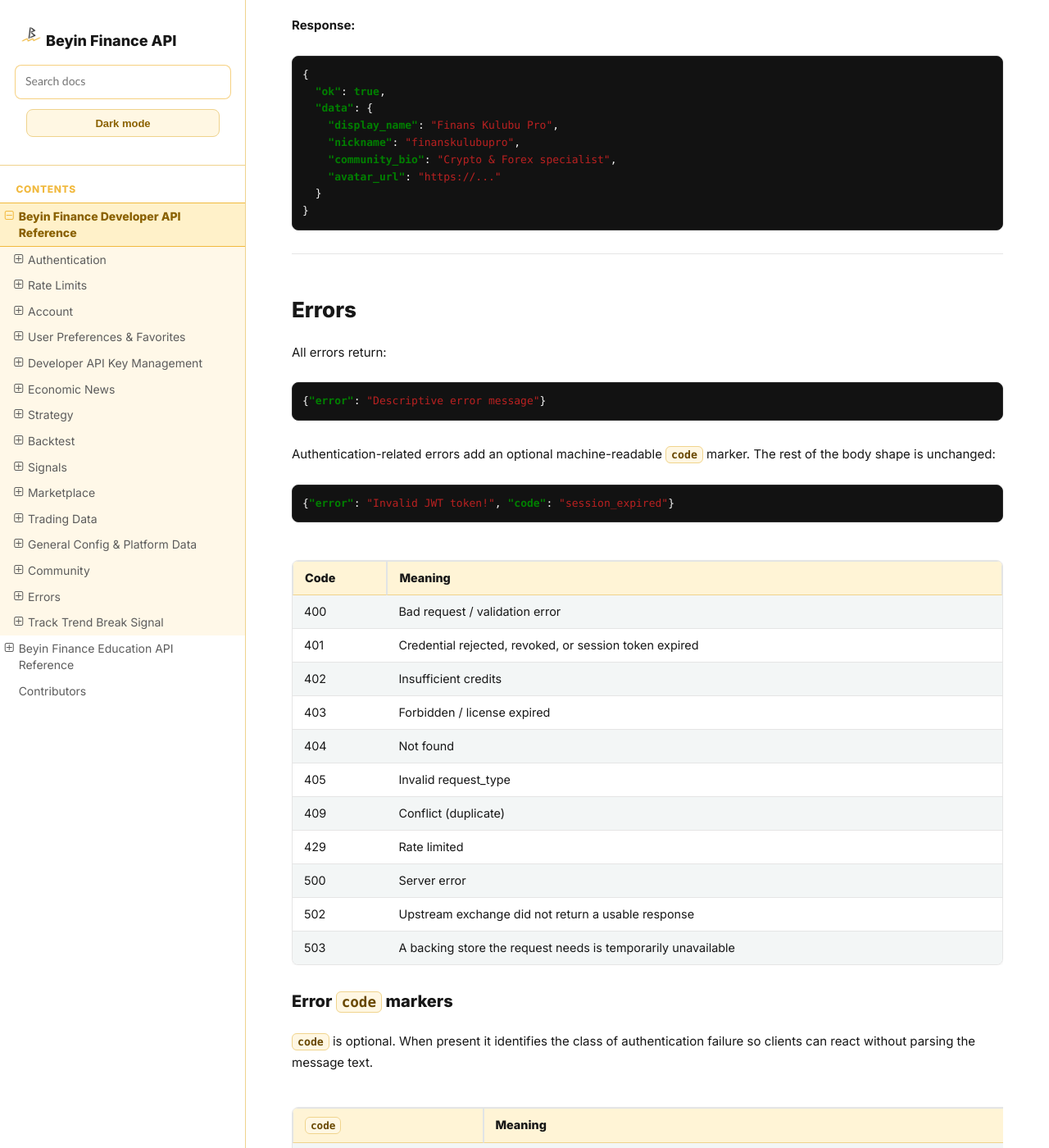
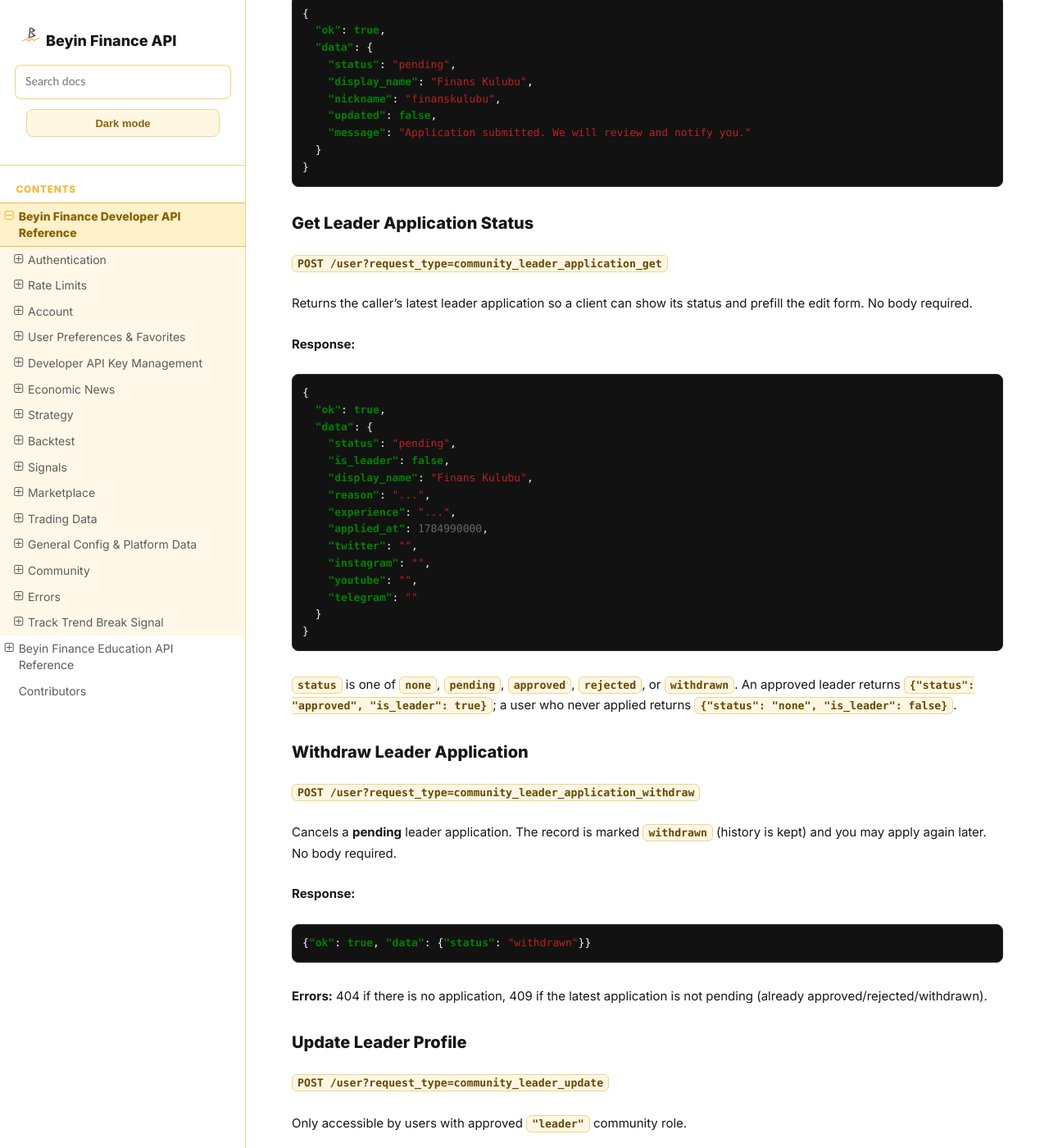
Before and after one commit to jnrbrain/Beyin-Finance, a Sphinx documentation site: the page built from docs/endpoints.md, in a window 1280 px wide and 1400 px high, scrolled down 60915 px. Shown: the whole window at 82% size. Built offline with Sphinx 7.4.7 and the Read the Docs theme 3.1.0, drawn with Linux system fonts in a browser that asks for light colours; some of the changed text lies outside the part shown.

Commit message:
docs: free economic news/calendar, 1-credit strategy cost, per-account referral rate, dedupe leader apply + add application get/withdraw

````diff
--- a/docs/endpoints.md
+++ b/docs/endpoints.md
@@ -675,8 +675,9 @@
 `POST /user?request_type=referral_redeem`
 
 Converts available (unredeemed) referral commission into **Beyin Credits**,
-instantly. You earn **20%** commission on referred users' payments, and the
-credited balance is spendable inside Beyin Finance the same as any other credit.
+instantly. You earn a commission on referred users' payments — the default rate
+is **20%** and may be adjusted per account — and the credited balance is
+spendable inside Beyin Finance the same as any other credit.
 
 Commission is redeemed **as credits only** — there is no cash/USDT withdrawal
 and therefore no payout or KYC step for referral earnings. (Instructor course
@@ -886,7 +887,7 @@
 
 `POST /user?request_type=economic_news`
 
-**Cost:** 0.01 credits per request (included in Plus/Pro/Investor daily quota)
+**Free** for every authenticated user — no credit cost and no plan requirement.
 
 | Field | Type | Required | Description |
 |-------|------|----------|-------------|
@@ -936,13 +937,13 @@
 }
 ```
 
-**Errors:** 402 if insufficient credits, 400 if invalid cursor.
+**Errors:** 400 if invalid cursor.
 
 ### Get Economic Calendar
 
 `POST /user?request_type=economic_calendar`
 
-**Cost:** 0.01 credits per request (requires Plus, Pro, or Investor plan)
+**Free** for every authenticated user — no credit cost and no plan requirement.
 
 | Field | Type | Required | Description |
 |-------|------|----------|-------------|
@@ -1018,7 +1019,8 @@
 Strategies are always created as private. Use `strategy_visibility` to make public after a successful full_range backtest.
 :::
 
-**Cost:** 0.20 credits total (0.05 upfront + 0.15 on success)
+**Cost:** 1 credit, charged upfront. **Fully refunded** if generation fails, so
+a failed attempt costs nothing.
 
 **Example body:**
 ```json
@@ -2140,6 +2142,38 @@
 Pass `next_cursor` back as `cursor` to request the next page.
 The cursor is `null` and `has_more=false` on the final page.
 
+### Global Chat - Delete Message
+
+`POST /user?request_type=community_chat_delete`
+
+Soft-deletes a chat message. Two callers are authorized:
+
+- a **channel moderator** (admin, or the leader who owns the channel) may delete
+  any message in that channel,
+- the **author** may delete their own message.
+
+Any other caller receives `403`. The message row is kept and its text is replaced
+with a placeholder (`Bu mesaj silindi` for an author deletion,
+`Bu mesaj admin tarafından silindi` for a moderator deletion) so thread replies
+stay intact.
+
+| Field | Type | Required | Description |
+|-------|------|----------|-------------|
+| `sort_key` | string | Yes | `sort_key` of the message to delete |
+| `channel` | string | No | Channel identifier, default `global` |
+
+**Response:**
+```json
+{"ok": true, "data": {"sort_key": "1784990000#1784990000_MTHG7A", "deleted": true, "deleted_by_author": true}, "timestamp": 1784990100}
+```
+
+| Status | Code | Meaning |
+|--------|------|---------|
+| 400 | — | `sort_key` missing, or `channel` is not a valid channel |
+| 401 | `session_expired` | No valid session or API key |
+| 403 | `forbidden` | Not a moderator and not the author |
+| 404 | `not_found` | Message does not exist in that channel |
+
 ### Create Post (Leaders Only)
 
 `POST /user?request_type=community_post_create`
@@ -2298,22 +2332,6 @@
 {"ok": true, "data": {"leader_id": "MTHG7A", "action": "unfollowed"}}
 ```
 
-### Apply to Become Leader
-
-`POST /user?request_type=community_leader_apply`
-
-| Field | Type | Required | Description |
-|-------|------|----------|-------------|
-| `reason` | string | Yes | Why you want to be a leader (max 1000 chars) |
-| `experience` | string | Yes | Your trading/crypto experience (max 2000 chars) |
-
-**Response:**
-```json
-{"ok": true, "data": {"status": "pending", "message": "Application submitted. We will review and notify you."}}
-```
-
-**Errors:** 409 if already pending or already approved.
-
 ### List Leaders
 
 `GET /tradingdata?request_type=community_leaders&limit=25`
@@ -2344,6 +2362,13 @@
 | `experience` | string | Yes | Trading experience details (max 2000 chars) |
 
 The system automatically generates a unique lowercase nickname by removing spaces from `display_name` (e.g. `"Finans Kulubu"` -> `"finanskulubu"`). Returns 409 Conflict if nickname is already taken by another user.
+
+`has_500_followers` must be `true` (you confirm you have at least 500 followers).
+Optional social links: `twitter`, `instagram`, `youtube`, `telegram`.
+
+If you already have a **pending** application, calling this again **updates**
+it in place (edit your submission) rather than failing. An **approved** leader
+cannot re-apply (409).
 
 **Response:**
 ```json
@@ -2353,10 +2378,56 @@
     "status": "pending",
     "display_name": "Finans Kulubu",
     "nickname": "finanskulubu",
+    "updated": false,
     "message": "Application submitted. We will review and notify you."
   }
 }
 ```
+
+### Get Leader Application Status
+
+`POST /user?request_type=community_leader_application_get`
+
+Returns the caller's latest leader application so a client can show its status
+and prefill the edit form. No body required.
+
+**Response:**
+```json
+{
+  "ok": true,
+  "data": {
+    "status": "pending",
+    "is_leader": false,
+    "display_name": "Finans Kulubu",
+    "reason": "...",
+    "experience": "...",
+    "applied_at": 1784990000,
+    "twitter": "",
+    "instagram": "",
+    "youtube": "",
+    "telegram": ""
+  }
+}
+```
+
+`status` is one of `none`, `pending`, `approved`, `rejected`, or `withdrawn`.
+An approved leader returns `{"status": "approved", "is_leader": true}`; a user
+who never applied returns `{"status": "none", "is_leader": false}`.
+
+### Withdraw Leader Application
+
+`POST /user?request_type=community_leader_application_withdraw`
+
+Cancels a **pending** leader application. The record is marked `withdrawn`
+(history is kept) and you may apply again later. No body required.
+
+**Response:**
+```json
+{"ok": true, "data": {"status": "withdrawn"}}
+```
+
+**Errors:** 404 if there is no application, 409 if the latest application is not
+pending (already approved/rejected/withdrawn).
 
 ### Update Leader Profile
 
````
Also changed, not shown: other parts of docs/endpoints.md (+3 -3 lines), 1 other file.
